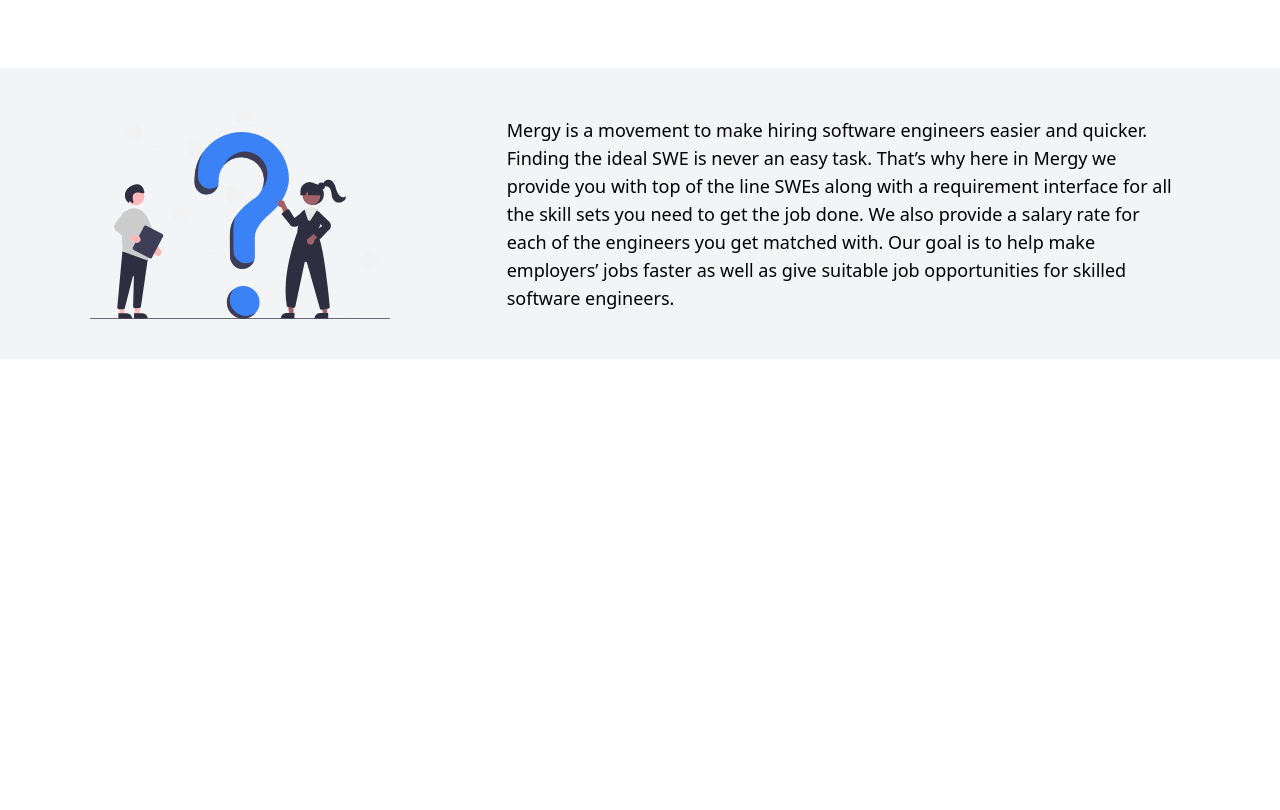
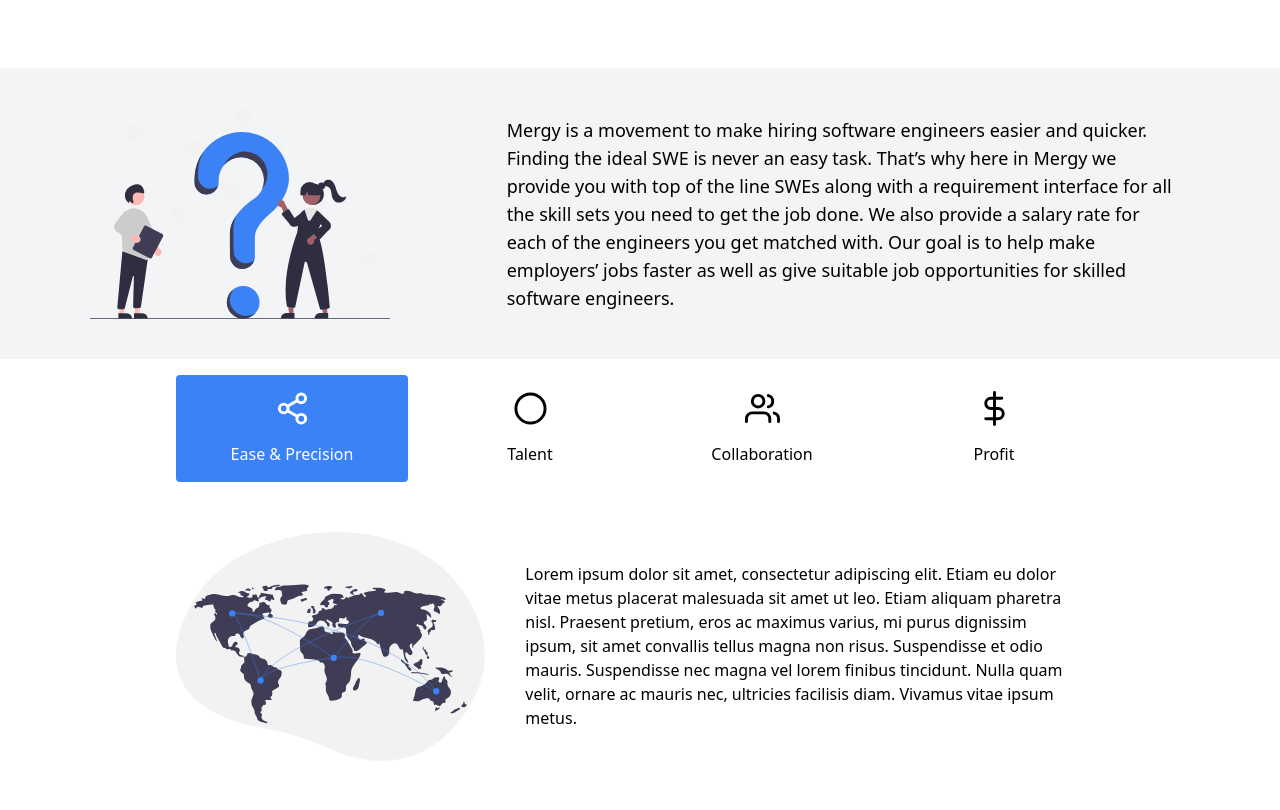
Before and after one commit to obadakhalili/mergy-clone, a website: page public/index.html in a window 1280 px wide. Shown: the part 732-1542 px from the top of the page. Before the commit the page ends 1091 px from the top, so only its background shows below. Drawn offline with nearby package versions, Linux system fonts and the light colour scheme; files that its build step writes are made by us from their sources.

Commit message:
Create services component

```diff
--- a/public/index.html
+++ b/public/index.html
@@ -75,6 +75,24 @@
         </p>
       </article>
     </section>
+    <!-- Services -->
+    <section class="px-4 sm:px-16 lg:px-44 mt-4">
+      <ul class="grid grid-cols-4 space-x-3">
+        <li
+          v-for="(service, index) in services"
+          @click="activeService = index"
+          :class="{ 'bg-blue-500 text-white': index === activeService }"
+          class="transition-colors py-4 px-0.5 rounded cursor-pointer text-center"
+        >
+          <i :data-feather="service.icon" width="35" height="35" class="mb-4 mx-auto"></i>
+          <label class="text-xs md:text-base">{{ service.title }}</label>
+        </li>
+      </ul>
+      <div class="grid md:grid-cols-3 items-center py-10">
+        <img :src="`./images/${services[activeService].image}.svg`" :alt="`${services[activeService].title} Photo`">
+        <p class="p-5 md:p-10 md:col-span-2">{{ services[activeService].desc }}</p>
+      </div>
+    </section>
   </main>
   <script src="https://unpkg.com/feather-icons@4.28.0/dist/feather.min.js"></script>
   <script src="https://cdn.jsdelivr.net/npm/vue@3.0.3/dist/vue.global.js"></script>
--- a/public/scripts/main.js
+++ b/public/scripts/main.js
@@ -1,9 +1,41 @@
-feather.replace();
+const services = [
+  {
+    title: "Ease & Precision",
+    icon: "share-2",
+    desc: "Lorem ipsum dolor sit amet, consectetur adipiscing elit. Etiam eu dolor vitae metus placerat malesuada sit amet ut leo. Etiam aliquam pharetra nisl. Praesent pretium, eros ac maximus varius, mi purus dignissim ipsum, sit amet convallis tellus magna non risus. Suspendisse et odio mauris. Suspendisse nec magna vel lorem finibus tincidunt. Nulla quam velit, ornare ac mauris nec, ultricies facilisis diam. Vivamus vitae ipsum metus.",
+    image: "connect"
+  },
+  {
+    title: "Talent",
+    icon: "circle",
+    desc: "Nulla bibendum velit non aliquam malesuada. Integer tincidunt elit gravida purus laoreet, non rhoncus lacus bibendum. Suspendisse potenti. Aenean enim velit, pretium vitae semper a, dictum vel augue. Cras et magna ac elit posuere congue nec et purus. Sed consequat nisl nec quam lobortis pharetra. Aenean viverra fringilla neque eu mattis. Suspendisse laoreet nibh eget lectus facilisis, vel pulvinar augue scelerisque. Cras facilisis feugiat dui, nec pretium orci dignissim aliquam. Aenean tincidunt lacinia tellus nec dignissim. Etiam turpis felis, convallis molestie enim nec, posuere fermentum mauris. Nulla tempus finibus velit at ullamcorper. Vestibulum ante ipsum primis in faucibus orci luctus et ultrices posuere cubilia curae; Nam diam lorem, feugiat ac odio sit amet, tempor congue felis.",
+    image: "talent"
+  },
+  {
+    title: "Collaboration",
+    icon: "users",
+    desc: "Suspendisse at risus massa. Nam dui turpis, dapibus et interdum quis, posuere interdum tellus. Suspendisse non ornare massa, et tempor felis. Ut vestibulum mauris lobortis commodo fringilla. Nullam cursus mi sed vehicula maximus. Cras eu maximus risus. Mauris quis felis viverra, fringilla neque nec, condimentum nisi.",
+    image: "collaboration"
+  },
+  {
+    title: "Profit",
+    icon: "dollar-sign",
+    desc: "Suspendisse vitae elementum massa. Morbi maximus magna ante, nec imperdiet dui rutrum ut. Sed vel tellus vestibulum, lobortis enim id, congue sem. Mauris ligula tortor, fringilla in placerat non, dictum luctus odio. Aliquam ut turpis turpis. Proin quis augue vel purus vestibulum vestibulum nec et lectus. Aliquam quis lacus felis. Suspendisse potenti.",
+    image: "money"
+  }
+];
 
 Vue
   .createApp({
     data() {
-      return { inactiveSidebar: true }
+      return {
+        inactiveSidebar: true,
+        services,
+        activeService: 0
+      }
     }
   })
   .mount("#root");
+
+
+feather.replace();
```
Also changed, not shown: public/images/collaboration.svg (added), public/images/connect.svg (added), public/images/money.svg (added), public/images/talent.svg (added).
